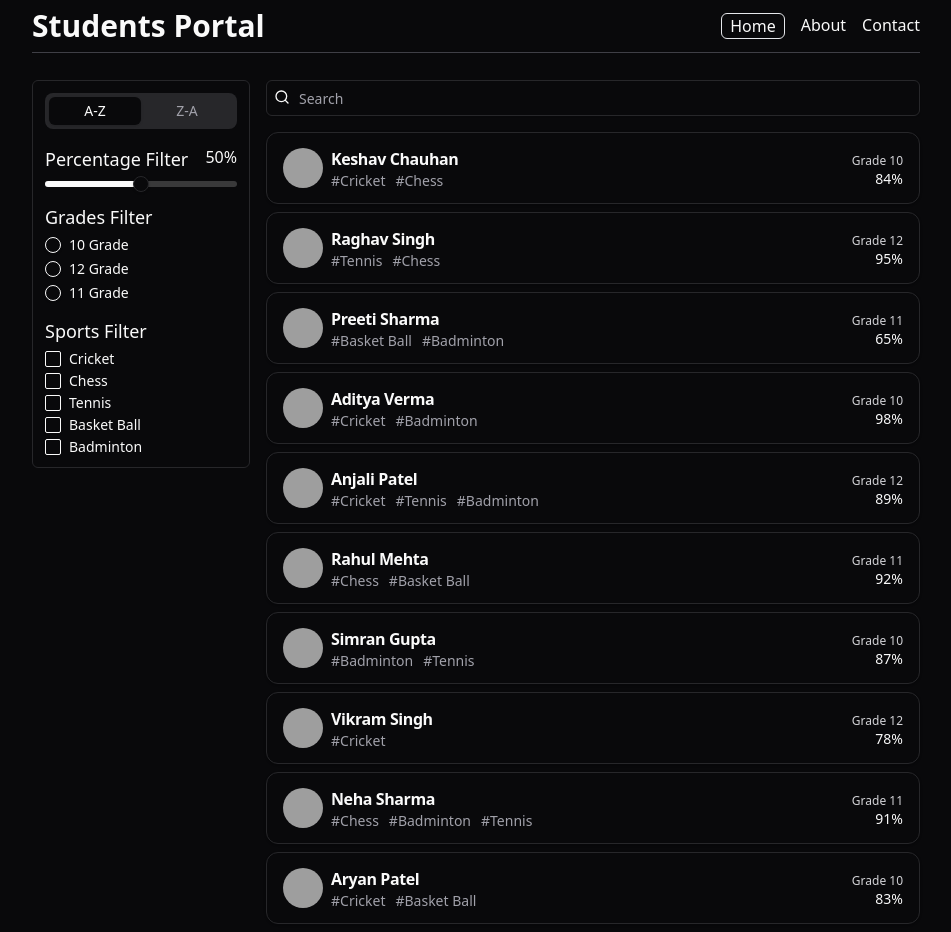
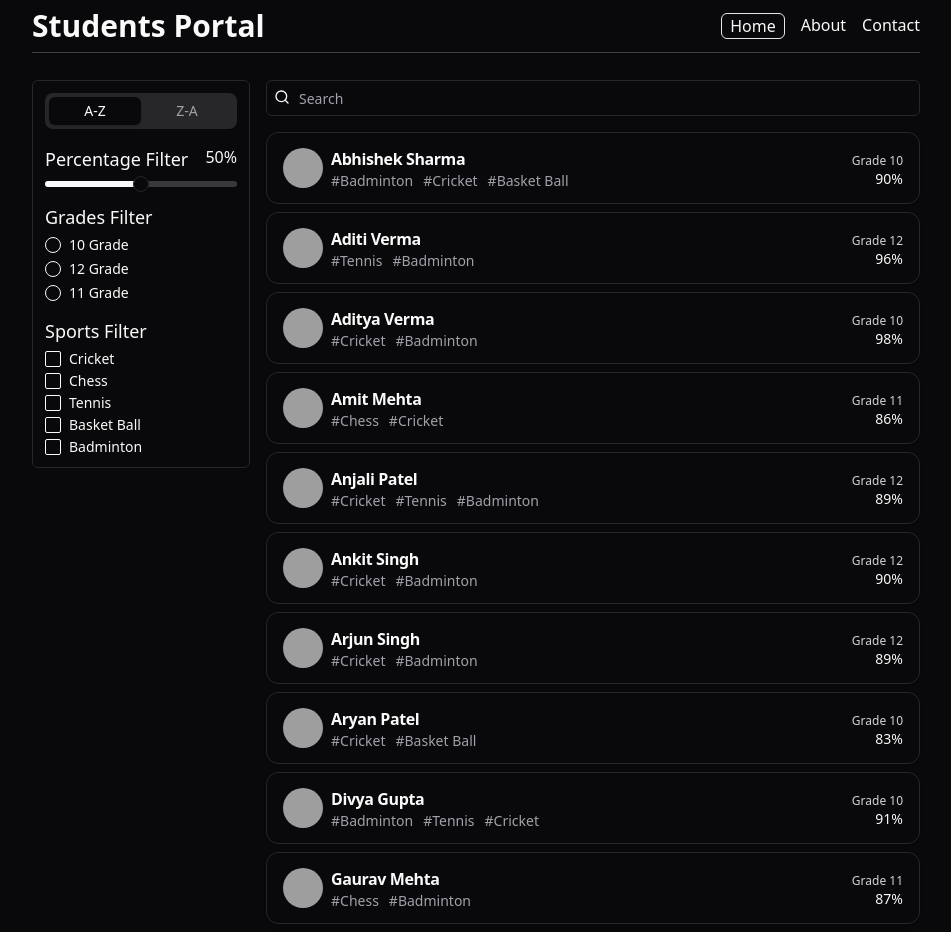
Before and after one commit to KishanMandora/students-portal-ui, a React (Vite) app: page / in a window 1280 px wide. Shown: the top 932 px of the page, without its empty margins (164-1115 px from the left). Built offline with nearby package versions, Linux system fonts and the light colour scheme; grey boxes are pictures that could not be loaded.

Commit message:
feat: add sort by a-z and z-a

```diff
--- a/src/components/filters/filters.jsx
+++ b/src/components/filters/filters.jsx
@@ -10,13 +10,21 @@ const tabs = [
   { id: 2, name: "Z-A" },
 ];
 
-function FilterTabs() {
+function FilterTabs({ setSort }) {
+  const handleTabClick = (e) => {
+    setSort(e.target.innerText);
+  };
   return (
     <div>
       <Tabs defaultValue={tabs[0].name} className="w-full">
         <TabsList className="w-full">
           {tabs.map((tab) => (
-            <TabsTrigger className="w-1/2" key={tab.id} value={tab.name}>
+            <TabsTrigger
+              className="w-1/2"
+              key={tab.id}
+              value={tab.name}
+              onClick={handleTabClick}
+            >
               {tab.name}
             </TabsTrigger>
           ))}
@@ -41,7 +49,6 @@ function FilterSports() {
 }
 
 function FilterGrades() {
-  console.log("grades", grades);
   return (
     <div className="flex flex-col gap-1.5 mt-4">
       <h3 className="text-lg"> Grades Filter</h3>
@@ -69,11 +76,11 @@ function FilterPercentage() {
   );
 }
 
-function Filters() {
+function Filters({ setSort }) {
   return (
     <div className="w-1/4 mx-auto">
       <div className="w-full p-3 border rounded-md border-zinc-800 sticky top-20">
-        <FilterTabs />
+        <FilterTabs setSort={setSort} />
         <FilterPercentage />
         <FilterGrades />
         <FilterSports />
--- a/src/pages/home.jsx
+++ b/src/pages/home.jsx
@@ -5,20 +5,28 @@ import StudentCard from "../components/student-card";
 import { data } from "../utils/data";
 
 function Home() {
-  const [students, setStudents] = useState(data);
   const [search, setSearch] = useState("");
+  const [sort, setSort] = useState("A-Z");
 
-  const searchFilteredData = students.filter((student) => {
+  const searchFilteredData = data.filter((student) => {
     return student.name.toLowerCase().includes(search.toLowerCase());
+  });
+
+  const sortedData = searchFilteredData.sort((a, b) => {
+    if (sort === "A-Z") {
+      return a.name.localeCompare(b.name);
+    } else {
+      return b.name.localeCompare(a.name);
+    }
   });
 
   return (
     <div className="flex w-3/4 mx-auto gap-4">
-      <Filters />
+      <Filters setSort={setSort} />
       <div className="w-3/4">
         <Search setSearch={setSearch} />
         <div className="flex flex-col gap-2 mt-4 pb-8">
-          {searchFilteredData.map((student) => {
+          {sortedData.map((student) => {
             return <StudentCard key={student.id} student={student} />;
           })}
         </div>
```
